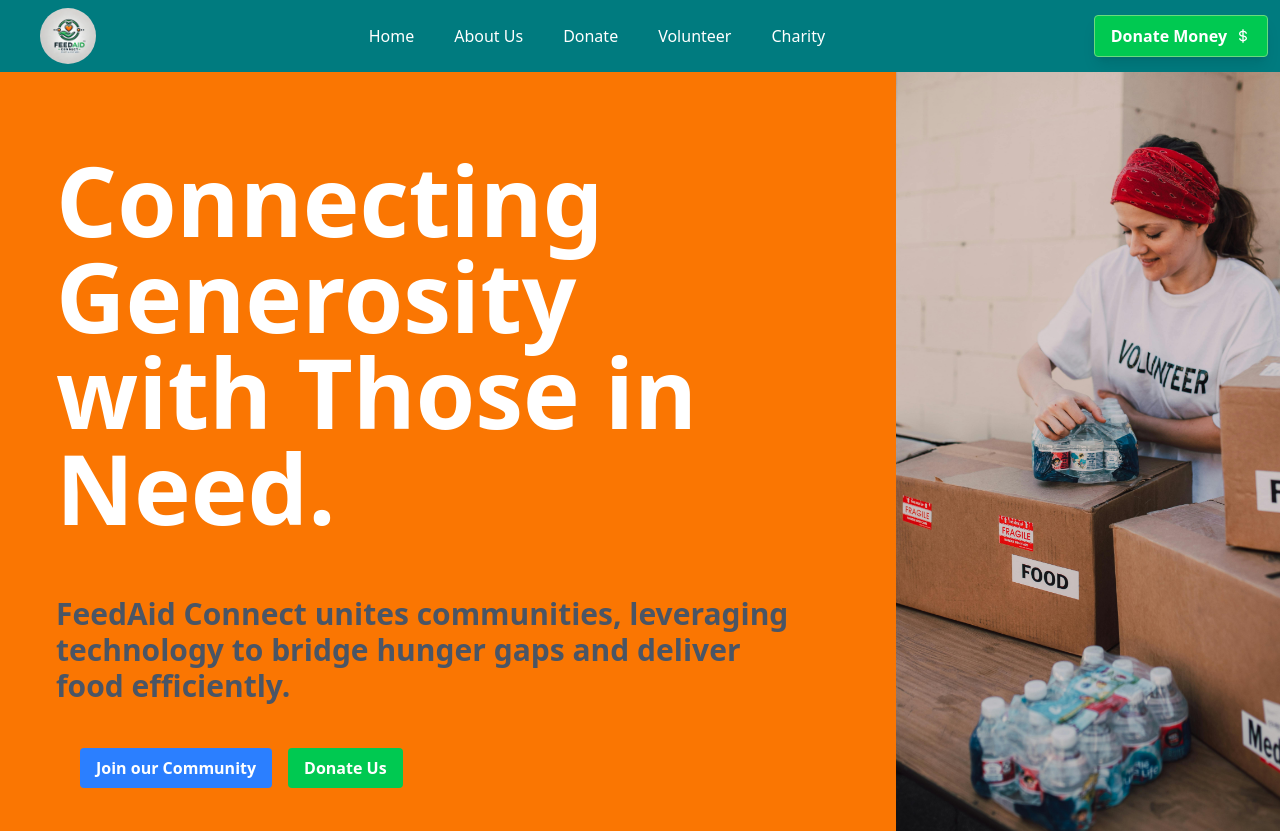
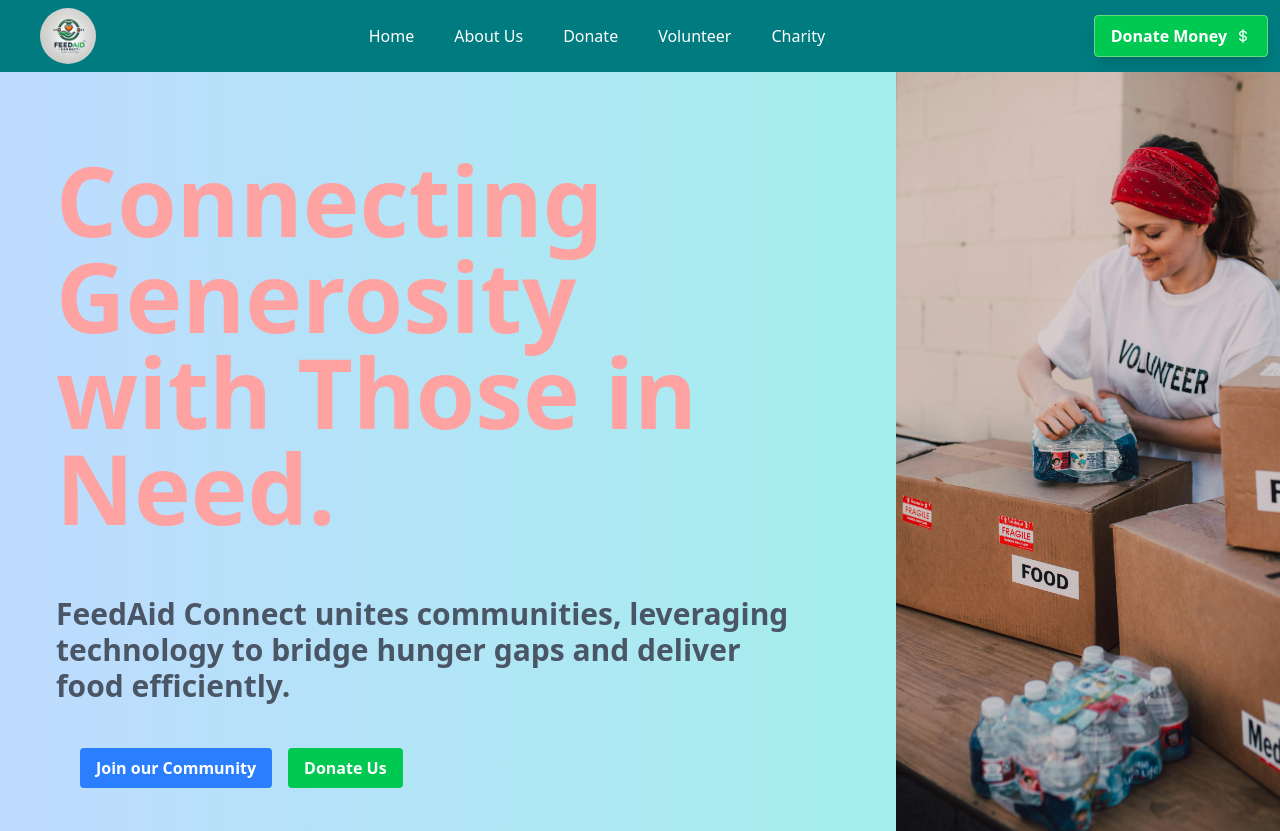
Before and after one commit to Vanshikaxxa/FeedAid_Connect, a Next.js app: page / in a window 1280 px wide. Shown: the top 831 px of the page. Built offline with nearby package versions, Linux system fonts and the light colour scheme.

Commit message:
Changes in title.tsx

```diff
--- a/public/components/Title.tsx
+++ b/public/components/Title.tsx
@@ -2,9 +2,9 @@ import React from "react";
 
 const Title = () => {
   return (
-    <div className="relative min-h-screen bg-[#fa7602] flex items-center p-4 sm:p-6">
+    <div className="relative min-h-screen bg-gradient-to-r from-blue-200 to-teal-200 flex items-center p-4 sm:p-6">
       <div className="w-full max-w-[90%] sm:max-w-[65%] p-4 sm:p-8">
-        <h1 className="text-white text-5xl sm:text-8xl py-3 sm:py-5 font-bold">
+        <h1 className="text-red-300 text-5xl sm:text-8xl py-3 sm:py-5 font-bold">
           Connecting Generosity with Those in Need.
         </h1>
         <h2 className="text-gray-600 my-3 sm:my-5 text-xl sm:text-3xl hover:animate-pulse font-semibold py-3 sm:py-5">
```
